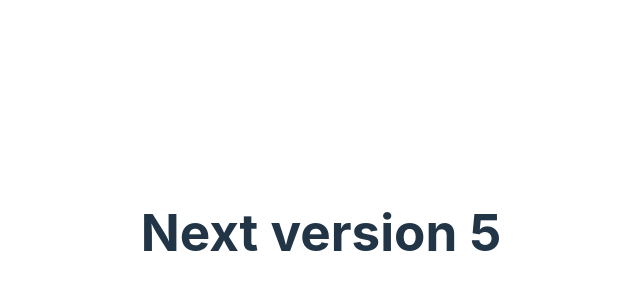
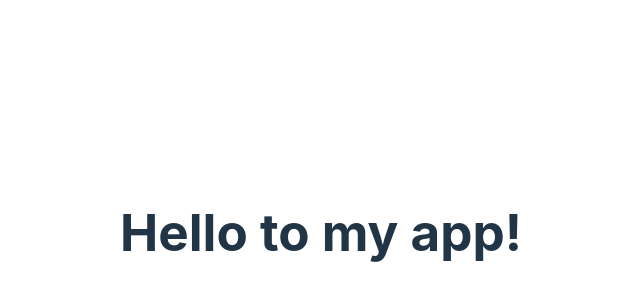
Before and after one commit to anglesson/hello-react, a React (Vite) app: page / in a window 1280 px wide. Shown: the part 168-468 px from the top of the page, without its empty margins (319-959 px from the left). Built offline with nearby package versions, Linux system fonts and the light colour scheme.

Commit message:
fix: deploy file

```diff
--- a/src/App.tsx
+++ b/src/App.tsx
@@ -5,7 +5,7 @@ function App() {
 
   return (
     <>
-      <h1>Next version 5</h1>
+      <h1>Hello to my app!</h1>
     </>
   )
 }
--- a/src/Router.tsx
+++ b/src/Router.tsx
@@ -9,6 +9,7 @@ const Router: React.FC = () => {
             <Routes>
                 <Route path="/" element={<App/>} />
                 <Route path="/version" element={<Version/>} />
+                <Route path="*" element={<h1>NotFound</h1>} />
             </Routes>
         </BrowserRouter>
     );
```
Also changed, not shown: 1 other file (tests, documents, lock files or other folders).
